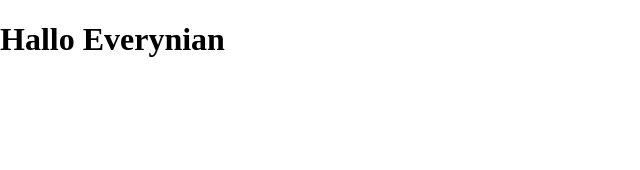
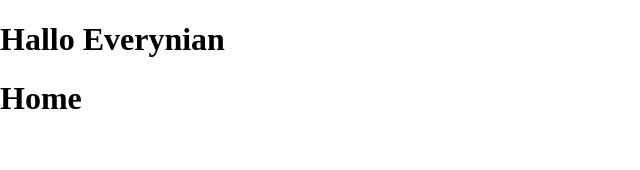
Before and after one commit to Karan-Dayani/Offset, a React (Vite) app: page / in a window 1280 px wide. Shown: the top 170 px of the page, without its empty margins (0-640 px from the left). Built offline with nearby package versions, Linux system fonts and the light colour scheme.

Commit message:
setting up for layout routes

```diff
--- a/package.json
+++ b/package.json
@@ -11,7 +11,8 @@
   },
   "dependencies": {
     "react": "^18.2.0",
-    "react-dom": "^18.2.0"
+    "react-dom": "^18.2.0",
+    "react-router-dom": "^6.19.0"
   },
   "devDependencies": {
     "@types/react": "^18.2.37",
--- a/src/App.jsx
+++ b/src/App.jsx
@@ -1,7 +1,21 @@
 import React from "react";
+import {
+    RouterProvider,
+    createBrowserRouter,
+    createRoutesFromElements,
+    Route
+} from "react-router-dom"
 
-const App = () => (
-    <h1>Hallo Everynian</h1>
-)
+import Layout from "./components/Layout";
 
-export default App;
+const router = createBrowserRouter(createRoutesFromElements(
+    <Route path="/" element={<Layout />} >
+        <Route index element={<h1>Home</h1>} />
+    </Route>
+))
+
+export default function App() {
+    return (
+        <RouterProvider router={router} />
+    )
+}
--- /dev/null
+++ b/src/components/Header.jsx
@@ -0,0 +1,9 @@
+import React from "react";
+
+export default function Header() {
+    return (
+        <header>
+            <h1>Hallo Everynian</h1>
+        </header>
+    )
+}
--- /dev/null
+++ b/src/components/Layout.jsx
@@ -0,0 +1,14 @@
+import React from "react";
+import { Outlet } from "react-router-dom";
+import Header from "./Header.jsx";
+
+const Layout = () => (
+    <>
+        <Header />
+        <main>
+            <Outlet />
+        </main>
+    </>
+)
+
+export default Layout;
```
Also changed, not shown: 1 other file (tests, documents, lock files or other folders).
